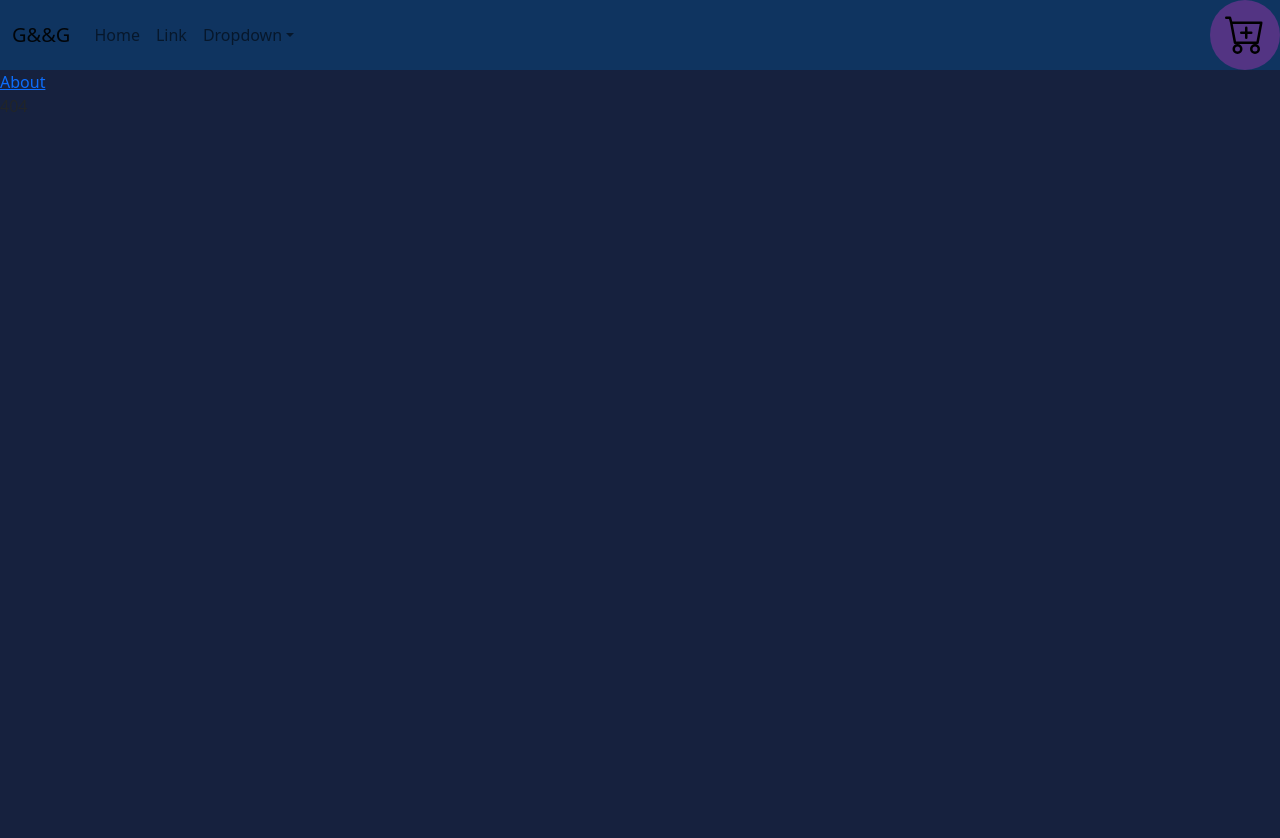
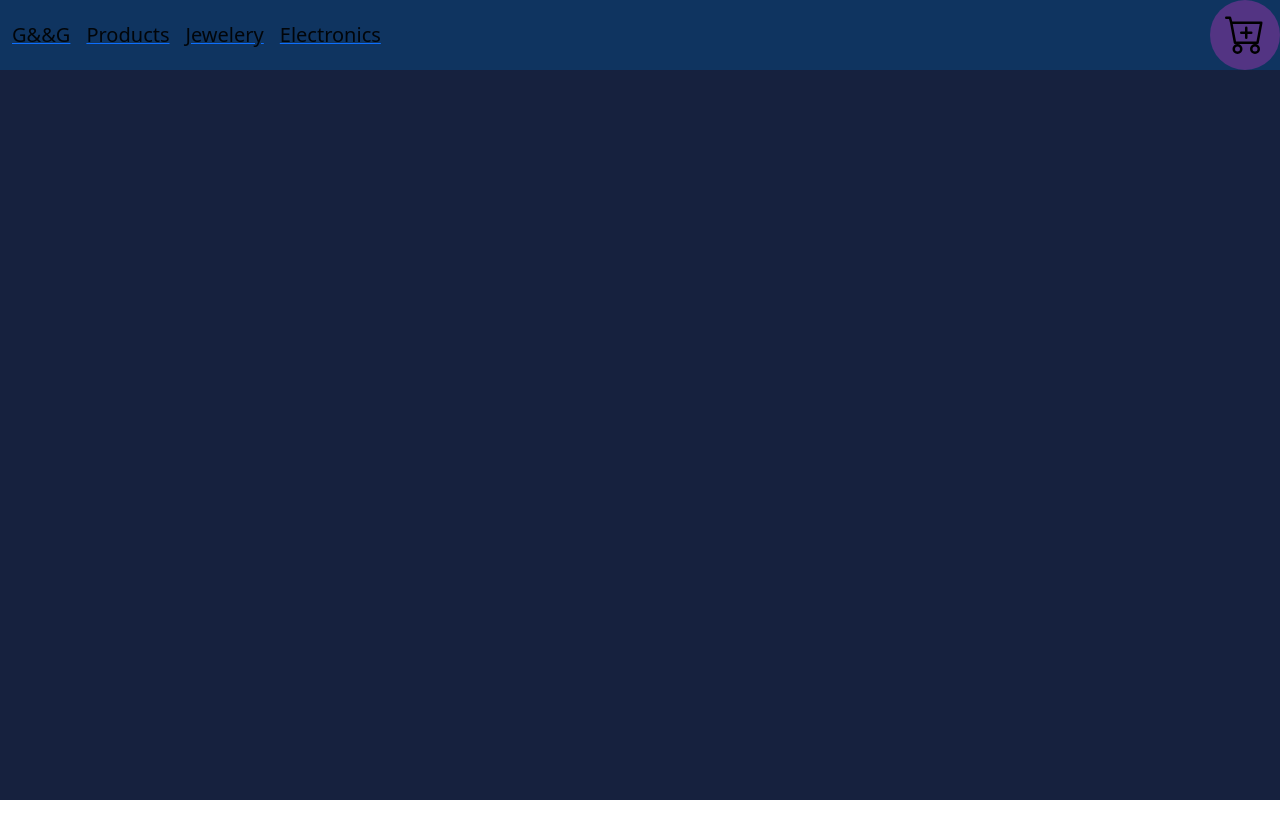
Before and after one commit to CoyuyoUTN/group-3-app, a React (Create React App) app: page / in a window 1280 px wide. Before the commit this address had no page. Shown: the top 838 px of the page. After the commit the page ends 800 px from the top, so only its background shows below. Built offline with nearby package versions, Linux system fonts and the light colour scheme.

Commit message:
:sparkles: i have no idea what im doing

```diff
--- a/src/App.js
+++ b/src/App.js
@@ -1,17 +1,20 @@
 import ItemListContainer from "./Components/ItemListContainer";
 import NavBar from "./Components/NavBar";
 import { Routes, Route } from "react-router-dom";
-import { Link } from "react-router-dom";
 
 function App() {
   const name = "G&&G";
   return (
     <div className="App">
       <NavBar />
-      <Link to="products">About</Link>
       <Routes>
+        <Route path="/" element="" />
         <Route
           path="/products"
+          element={<ItemListContainer nameEcommerce={name} />}
+        />
+        <Route
+          path="/category/:category"
           element={<ItemListContainer nameEcommerce={name} />}
         />
         <Route path="*" element="404" />
--- /dev/null
+++ b/src/Components/Item.js
@@ -0,0 +1,26 @@
+import { Link } from "react-router-dom";
+import PopoverPositionedExample from "./PopoverPositionedExample";
+
+const Item = ({ title, price, id, category, description, image }) => {
+  return (
+    <Link to={`/item/${id}`}>
+      <div className="container-clothes" key={id}>
+        <h3 className="title-clothe">
+          <span>{title}</span>
+        </h3>
+        <img
+          src={image}
+          alt="img"
+          height="120"
+          width="120"
+          title={description}
+        ></img>
+        <p className="price">${price}</p>
+
+        <PopoverPositionedExample description={description} />
+        <Link to="products">About</Link>
+      </div>
+    </Link>
+  );
+};
+export default Item;
--- /dev/null
+++ b/src/Components/ItemList.js
@@ -0,0 +1,41 @@
+import Item from "./Item";
+
+const ItemList = ({ products }) => {
+  console.log("Products en itemList", products);
+
+  return (
+    <div className="container-items-products">
+      {products.map((product, index) => {
+        return (
+          <Item
+            key={index}
+            id={product.id}
+            title={product.title}
+            price={product.price}
+            category={product.category}
+            description={product.description}
+            image={product.image}
+          />
+        );
+      })}
+    </div>
+  );
+};
+export default ItemList;
+
+/* <div className="container-clothes" key={product.id}>
+            <h3 className="title-clothe">
+              <span>{product.title}</span>
+            </h3>
+            <img
+              src={product.image}
+              alt="img"
+              height="120"
+              width="120"
+              title={product.description}
+            ></img>
+            <p className="price">${product.price}</p>
+
+            <PopoverPositionedExample description={product.description} />
+            <Link to="products">About</Link>
+          </div>*/
--- a/src/Components/ItemListContainer.js
+++ b/src/Components/ItemListContainer.js
@@ -1,50 +1,39 @@
 import { useEffect, useState } from "react";
 import ItemCount from "./ItemCount";
-import PopoverPositionedExample from "./PopoverPositionedExample";
+
 import axios from "axios";
-import { Link } from "react-router-dom";
+import { Link, useParams } from "react-router-dom";
+import ItemList from "./ItemList";
 
 const ItemListContainer = ({ nameEcommerce }) => {
   const stock = 15;
   const initial = 1;
   const APIURL = "https://fakestoreapi.com/products";
+
   const [product, setProduct] = useState([]);
+  const { category } = useParams();
 
-  const getproductAxios = async () => {
-    const getAxios = await axios.get(APIURL).catch();
-    setProduct(getAxios.data);
+  const getProductsAxios = async () => {
+    const getAxios = await axios.get("https://fakestoreapi.com/products/");
+    console.log("getAxios", getAxios);
+    if (category) {
+      setProduct(
+        getAxios.data.filter((product) => product.category === category)
+      );
+    } else {
+      setProduct(getAxios.data);
+    }
   };
 
   useEffect(() => {
-    getproductAxios();
-  }, []);
+    getProductsAxios();
+  }, [category]);
 
   return (
     <div className="container-items">
       <h1 className="title-name">{nameEcommerce}</h1>
       <ItemCount Stock={stock} Initial={initial} />
-      <div className="container-items-products">
-        {product.map((product) => {
-          return (
-            <div className="container-clothes" key={product.id}>
-              <h3 className="title-clothe">
-                <span>{product.title}</span>
-              </h3>
-              <img
-                src={product.image}
-                alt="img"
-                height="120"
-                width="120"
-                title={product.description}
-              ></img>
-              <p className="price">${product.price}</p>
-
-              <PopoverPositionedExample description={product.description} />
-              <Link to="products">About</Link>
-            </div>
-          );
-        })}
-      </div>
+      <ItemList products={product} />
     </div>
   );
 };
--- a/src/Components/NavBar.js
+++ b/src/Components/NavBar.js
@@ -1,31 +1,26 @@
 import Container from "react-bootstrap/Container";
 import Navbar from "react-bootstrap/Navbar";
 import CartWidget from "./CartWidget";
-import Nav from "react-bootstrap/Nav";
-import NavDropdown from "react-bootstrap/NavDropdown";
+import { Link } from "react-router-dom";
 
 const NavBar = () => {
   return (
     <div className="nav-nav">
       <Navbar bg="blue" expand="lg">
         <Container>
-          <Navbar.Brand href="#home">G&&G</Navbar.Brand>
+          <Link to="/">
+            <Navbar.Brand>G&&G</Navbar.Brand>
+          </Link>
+          <Link to="products">
+            <Navbar.Brand>Products</Navbar.Brand>
+          </Link>
+          <Link to="/category/jewelery">
+            <Navbar.Brand>Jewelery</Navbar.Brand>
+          </Link>
+          <Link to="/category/electronics">
+            <Navbar.Brand>Electronics</Navbar.Brand>
+          </Link>
           <Navbar.Toggle aria-controls="basic-navbar-nav" />
-          <Navbar.Collapse id="basic-navbar-nav">
-            <Nav className="me-auto">
-              <Nav.Link href="#home">Home</Nav.Link>
-              <Nav.Link href="#link">Link</Nav.Link>
-              <NavDropdown title="Dropdown" id="basic-nav-dropdown">
-                <NavDropdown.Item href="#action/3.1">Action</NavDropdown.Item>
-                <NavDropdown.Item href="#action/3.2">
-                  Another action
-                </NavDropdown.Item>
-                <NavDropdown.Item href="#action/3.3">
-                  Something
-                </NavDropdown.Item>
-              </NavDropdown>
-            </Nav>
-          </Navbar.Collapse>
         </Container>
       </Navbar>
       <CartWidget />
--- a/src/index.js
+++ b/src/index.js
@@ -1,5 +1,4 @@
 import React from "react";
-import ReactDOM from "react-dom/client";
 import App from "./App";
 import "./styles/styles.css";
 import "bootstrap/dist/css/bootstrap.min.css";
--- a/src/styles/styles.css
+++ b/src/styles/styles.css
@@ -2,7 +2,7 @@
     margin: 0;
     padding: 0;
     width: 100%;
-    height: 300vh;
+    min-height: 100vh;
     display: flex;
     flex-direction: column;
     background-color:#16213E ;
```
